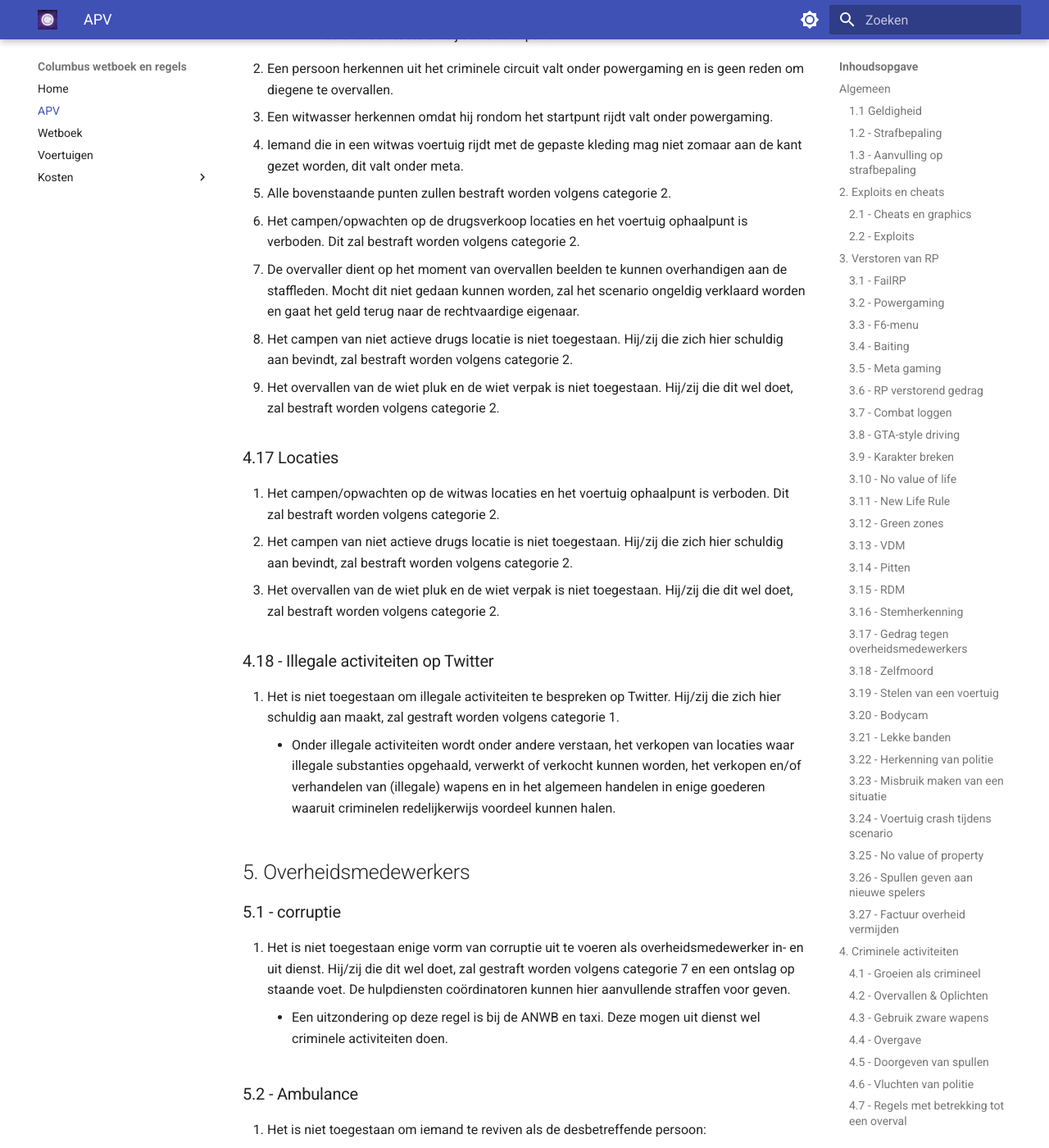
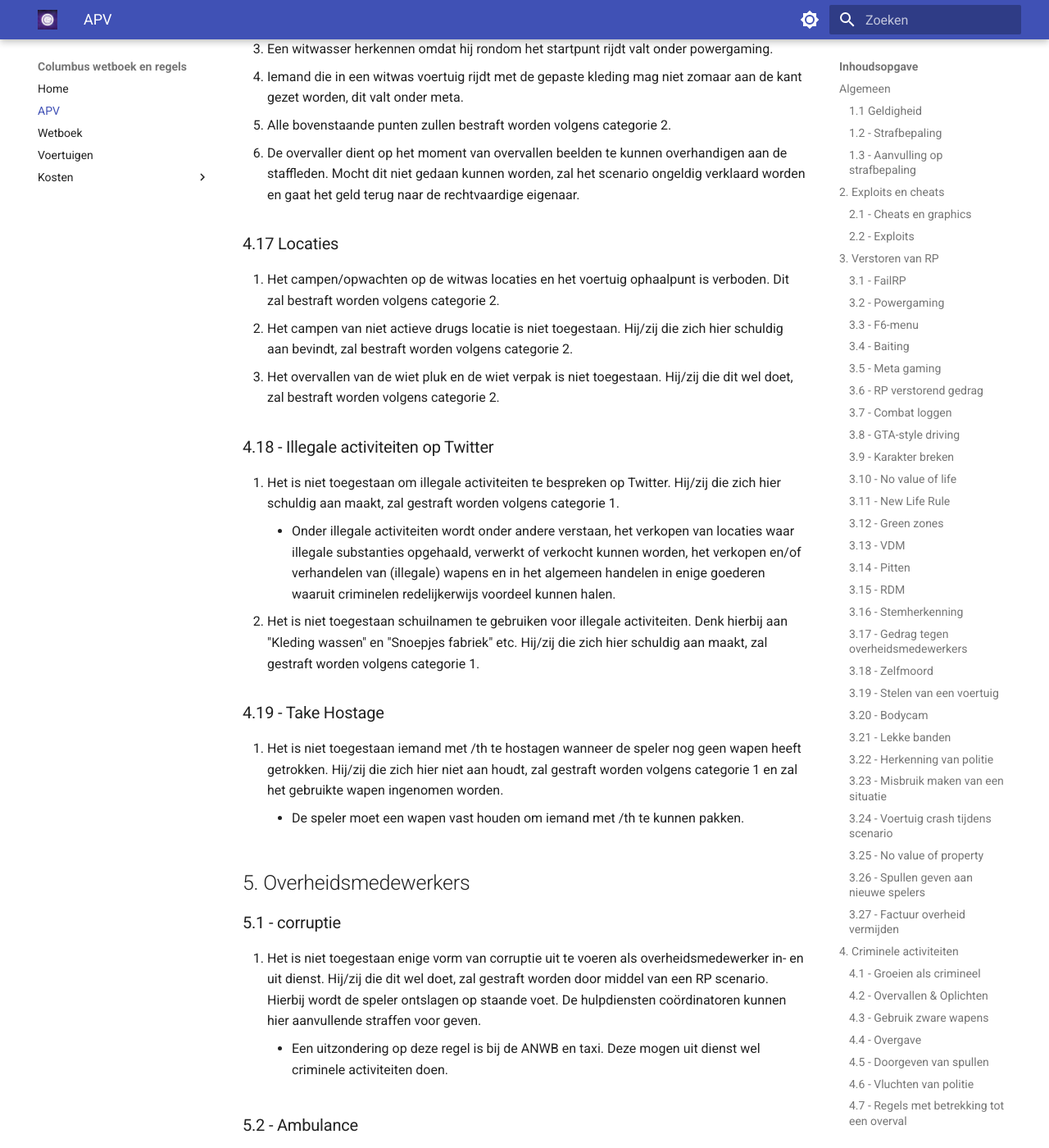
Before and after one commit to FabioK180/Columbus, an MkDocs documentation site: the page built from docs/apv.md, in a window 1280 px wide and 1400 px high, scrolled down 19250 px. Shown: the whole window at 82% size. Built offline with MkDocs 1.6.1 and Material for MkDocs 9.7.7, drawn with Linux system fonts in a browser that asks for light colours; some of the changed text lies outside the part shown.

Commit message:
Apv eerste druk klaar

```diff
--- a/docs/apv.md
+++ b/docs/apv.md
@@ -11,7 +11,7 @@
 
 ### 1.2 - Strafbepaling
 1. In Columbus gaan wij te werk met verschillende categorieën aan straffen.
-    * Categorie 1: Waarschuwing + Kick
+    * Categorie 1: Waarschuwing + 10 maanden (De speler heeft het recht eerst zijn/haar spullen weg te leggen.)
         * Wanneer iemand schuldig is aan 3 waarschuwingen in 1 maand zal er een straf opgelegd worden uit categorie 3.
     * Categorie 2: een ban van 2 dagen
     * Categorie 3: een ban van 4 dagen
@@ -20,6 +20,7 @@
     * Categorie 6: een perm ban
         * Deze straf kan preventief worden toegepast. Dit wil zeggen, dat wanneer iemand op heterdaad is betrapt bij het overtreden van een regel of iets bij zich heeft wat diegene niet bij zich hoort te hebben, deze straf toegepast kan worden. Deze straf zal dan in een ticket verder behandeld worden.
     * Categorie 7: account wipe
+2. Een stafflid zal ten alle tijden eerst naar de speler toe gaan om uitleg te geven over de straf. Wordt dit niet gedaan, dan kan het desbetreffende stafflid een staffwarn kunnen krijgen.
 
 ### 1.3 - Aanvulling op strafbepaling
 1. Er kan door een stafflid gekozen worden om af te wijken van de aangegeven straffen. Dit wil zeggen dat een stafflid de keuze heeft om aan de hand van de situatie en de bewijzen te bepalen of hij de straf verzwaard/vermindert.
@@ -261,7 +262,7 @@
     * Voorwerpen van de overheidsbanen.
     * Onder dwang iemand zijn huis betreden en dan leegroven.
     * Legale goederen (brood, water, repair kits etc.)
-    * Kofferbak mag ten alle tijden niet beroofd worden.
+        * Een uitzondering hier op is een porto. Deze mag wel afgenomen worden.
     * Kofferbak mag ten alle tijden niet beroofd worden.
 5. Met betrekking tot de volgende dingen/situaties is oplichten niet toegestaan:
     * Voertuigen
@@ -299,14 +300,14 @@
 
 ### 4.7 - Regels met betrekking tot een overval
 1. Het is ten strengste verboden een overval te doen zonder enige vorm van RP tussen de speler en de politie. Dit wordt “hit and run” genoemd. Hij/zij die dit doet zal gestraft worden volgens categorie 1 + buit en wapen inleveren.
-    * Uitzondering hierop zijn alle heists zoals de humane labs overval, treinoverval etc. Die mag wel met een “hit and run” gedaan worden.
+    * Uitzondering hierop zijn alle heists zoals treinoverval. Die mag wel met een “hit and run” gedaan worden.
 2. Een hostage mag geen kennis of vriend van je zijn, maar moet een onbekend persoon zijn. Dit staat ook wel bekend als ‘’friendly hostage’’. Hij/zij die zich hieraan schuldig maakt, zal gestraft worden volgens categorie 3.
 3. Het is niet de bedoeling dat elke overval een wild-west-situatie wordt, dus probeer op alle mogelijke manieren eerst een vuurgevecht te vermijden en onderhandel met de politie. Hij/zij die zich hieraan schuldig maakt, zal gestraft worden volgens categorie 1.
 4. Het is niet toegestaan een overval van welke soort dan ook te starten binnen een half uur voor de restart. Hij/zij die zich hieraan schuldig maakt, zal gestraft worden volgens categorie 1 + mogelijke buit inleveren.
 5. Het is niet toegestaan tijdens een achtervolging je voertuig in een garage te stoppen en vervolgens een andere hiervoor in de plaats te pakken. Dit is pas toegestaan wanneer de speler tien minuten lang niemand meer achter zich aan heeft. Hij/zij die zich hier niet aan houdt, zal bestraft worden volgens categorie 1. Dit geldt voor zowel ambtenaren als burgers.
     * Hetzelfde geldt voor appartementen of andere gebouwen waar de speler niet meer zichtbaar is voor de rest van de spelers.
 6. Politie heeft het recht binnen te vallen. Dit moet echter gedaan worden wanneer zij zeker weten de levens van de gegijzelde te redden. Wanneer dit niet het geval is, zit de politie in de fout. Hij/zij die zich hier schuldig aan maakt, zal gestraft worden volgens categorie 1.
-    * Dit geldt niet voor slagwapens zoals een knuppel. Hier mag politie ten allen tijde bij binnenvallen. Omdat dit  vaak geen zwaar letsel kan veroorzaken aan een hostage. Overigens zal dit niet altijd gedaan worden door de politie.
+    * Dit geldt niet voor slagwapens zoals een knuppel en ook niet voor een gebroken fles. Hier mag politie ten allen tijde bij binnenvallen. Omdat dit  vaak geen zwaar letsel kan veroorzaken aan een hostage. Overigens zal dit niet altijd gedaan worden door de politie.
 7. Het is niet toegestaan om een outside shooter te hebben wanneer er minder dan 5 agenten in dienst zijn. Hij/zij die dit wel doet, zal bestraft worden volgens categorie 1 en wordt het wapen, die de outside shooter op zak heeft, ingenomen.
     * 5 agenten mag er 1 outsider zijn
     * 6 agenten mogen er 2 outsiders zijn
@@ -325,7 +326,7 @@
 
 ### 4.10 - Ontvoeren burgers
 1. Een ontvoering dient ten alle tijden realistisch te verlopen. Het is daarom niet toegestaan iemand te ontvoeren op een motor of in een 3-deurs auto. Hij/zij die zich hier schuldig aan maakt, zal gestraft worden volgens categorie 1.
-2. Een persoon mag je maximaal 90 minuten ontvoeren/vas.
+2. Een persoon mag je maximaal 90 minuten ontvoeren/vast houden.
 
 ### 4.11 - Bounty hunter
 1. Bounty hunters zijn toegestaan mits hieraan goede RP is verbonden. Een voorbeeld hiervan: Je ontvoert diegene eerst, neemt hem mee naar een locatie en executeert diegene daar. Het is ten allen tijde verplicht de reden voor het moorden te melden bij het slachtoffer.
@@ -334,7 +335,7 @@
 
 ### 4.12 - Body looten
 1. Het is niet toegestaan een speler af te fouilleren die overleden is. Hij/zij die dit wel doet, zal gestraft worden volgens categorie 1 en het inleveren van de afgenomen spullen.
-2. De politie hebben een uitzondering op deze regel. Zij mogen dit wel.
+    * De politie hebben een uitzondering op deze regel. Zij mogen dit wel.
 3. Het is niet toegestaan iemand van de Politie te dwingen een wapen af te fouilleren van iemand om die zo dan weer te overvallen.
     * Het is wel toegestaan wanneer een politieagent het wapen fouilleert deze dan te gaan overvallen.
 
@@ -344,8 +345,7 @@
 2. Probeer ten alle tijden te voorkomen om te schieten bij een officieel gang huis.
 3. Het is verboden om valse meldingen te maken in de omgeving van een gang huis met de intentie tot uitlokken van de criminelen of het in de problemen werken van de rivaliserende groep.
     * Dit geldt ook voor loodsen. Het is dus niet toegestaan een neppe melding te maken bij een loods.
-4. Het afnemen van items, wapens en geld van een speler is alleen toegestaan als hier een roleplay aan is verbonden.
-5. Wanneer de leden in een gang zodanig opvallen op een negatieve manier (bijvoorbeeld veel warnings), zal de gang coördinator zelf een gepaste straf geven. Dit kan zelfs leiden tot een volledige opschorting van de groep.
+4. Wanneer de leden in een gang zodanig opvallen op een negatieve manier (bijvoorbeeld veel warnings), zal de gang coördinator zelf een gepaste straf geven. Dit kan zelfs leiden tot een volledige opschorting van de groep.
     * Dit geldt ook als een gang een van de bovenstaande punten te vaak overtreedt.
 
 ### 4.14 - Gang war
@@ -357,32 +357,27 @@
 2. Er kan voor gekozen worden andere eisen te stellen aan het aflopen van een gangwar. Dit moet ten alle tijden door besproken worden via een ticket met de gang coördinatoren.
 3. Tijdens een officiële gangwar is het niet toegestaan dat ally gangs elkaar helpen.
 4. Wanneer een speler gedood is door de tegenstander mag hij/zij niet meer deelnemen aan de gang war. Hij/zij die zich hier schuldig aan maakt, zal gestraft worden volgens categorie 1.
-5. Er is bij een gang war geen reden tot doden. Probeer ten alle tijden zoveel mogelijk de RP aan te gaan.
-6. Het is niet toegestaan tijdens een gang war dezelfde persoon over en over te doden. Wanneer de speler dood is gemaakt weet de speler niks meer van de war en hoeft diegene niet meer dood gemaakt te worden. Gebeurt dit een keer, is dit geen probleem. Wordt dit vaker gedaan, zal hij/zij gestraft worden volgens categorie 1.
-7. Het is ten strengste verboden misbruik te maken van het gang war principe. Wordt er door de gang coördinatoren opgemerkt dat dit gebeurd, zal de leider van de groep gestraft worden volgens categorie 1 en kunnen de gang coördinatoren eventuele verdere straffen uitdelen.
+5. Het is niet toegestaan tijdens een gang war dezelfde persoon over en over te doden. Wanneer de speler dood is gemaakt weet de speler niks meer van de war en hoeft diegene niet meer dood gemaakt te worden. Gebeurt dit een keer, is dit geen probleem. Wordt dit vaker gedaan, zal hij/zij gestraft worden volgens categorie 1.
+6. Het is ten strengste verboden misbruik te maken van het gang war principe. Wordt er door de gang coördinatoren opgemerkt dat dit gebeurd, zal de leider van de groep gestraft worden volgens categorie 1 en kunnen de gang coördinatoren eventuele verdere straffen uitdelen.
 
 ### 4.15 - Doden van agenten
 1. Het is niet toegestaan zonder geldige reden een agent dood te schieten. De reden: “het is een agent.” is dus geen geldige reden. Hij/zij die zich hier niet aan houdt, zal gestraft worden volgens categorie 2.
 2. Het doodschieten van een agent omdat een vriend wordt aangehouden voor een simpele overtreding is niet toegestaan.
 3. De speler is verplicht ten alle tijden de RP aan te gaan met de politie. Dit kan door de agent te handsuppen om de arrestant vrij te laten en dus niet de agent te doden. Hij/zij die zich hier niet aan houdt, zal gestraft worden volgens categorie 2.
     * Handsuppen mag pas gedaan worden wanneer er met zekerheid gezegd kan worden dat de arrestant een zware straf zal krijgen.
+4. Het dood schieten van een agent omdat de speler celstraf heeft gekregen van deze agent is niet toegestaan. Hij/zij die dit wel doet, zal gestraft worden volgens categorie 1.
 
 ### 4.16  Witwassen
 1. Een witwasser overvallen is toegestaan wanneer minimaal één van onderstaande punten van toepassing is.
     * Hij/zij beschermende kleding zoals een body armor draagt.
-    * Gezichtsbedekking op heeft tijdens het verkopen.
+    * Gezichtsbedekking op heeft tijdens het witwassen.
     * Een overduidelijke escort heeft.
         * Zoals: Een voertuig die er overduidelijk achteraan rijdt, meerdere personen die in het voertuig zitten zonder de goede handelingen uit te voeren of niet de correcte kleding aan hebben.
-    * Een persoon die verdachte handelingen doet bij een afleverpunt die niet passen bij de baan die de persoon op dat moment rijdt
-        * Zoals: alleen toeteren bij een afleverpunt.
 2. Een persoon herkennen uit het criminele circuit valt onder powergaming en is geen reden om diegene te overvallen.
 3. Een witwasser herkennen omdat hij rondom het startpunt rijdt valt onder powergaming.
 4. Iemand die in een witwas voertuig rijdt met de gepaste kleding mag niet zomaar aan de kant gezet worden, dit valt onder meta.
 5. Alle bovenstaande punten zullen bestraft worden volgens categorie 2.
-6. Het campen/opwachten op de drugsverkoop locaties en het voertuig ophaalpunt is verboden. Dit zal bestraft worden volgens categorie 2.
 7. De overvaller dient op het moment van overvallen beelden te kunnen overhandigen aan de staffleden. Mocht dit niet gedaan kunnen worden, zal het scenario ongeldig verklaard worden en gaat het geld terug naar de rechtvaardige eigenaar.
-8. Het campen van niet actieve drugs locatie is niet toegestaan. Hij/zij die zich hier schuldig aan bevindt, zal bestraft worden volgens categorie 2.
-9. Het overvallen van de wiet pluk en de wiet verpak is niet toegestaan. Hij/zij die dit wel doet, zal bestraft worden volgens categorie 2.
 
 ### 4.17 Locaties
 1. Het campen/opwachten op de witwas locaties en het voertuig ophaalpunt is verboden. Dit zal bestraft worden volgens categorie 2.
@@ -392,11 +387,16 @@
 ### 4.18 - Illegale activiteiten op Twitter
 1. Het is niet toegestaan om illegale activiteiten te bespreken op Twitter. Hij/zij die zich hier schuldig aan maakt, zal gestraft worden volgens categorie 1.
     * Onder illegale activiteiten wordt onder andere verstaan, het verkopen van locaties waar illegale substanties opgehaald, verwerkt of verkocht kunnen worden, het verkopen en/of verhandelen van (illegale) wapens en in het algemeen handelen in enige goederen waaruit criminelen redelijkerwijs voordeel kunnen halen.
+2. Het is niet toegestaan schuilnamen te gebruiken voor illegale activiteiten. Denk hierbij aan "Kleding wassen" en "Snoepjes fabriek" etc. Hij/zij die zich hier schuldig aan maakt, zal gestraft worden volgens categorie 1.
+
+### 4.19 - Take Hostage
+1. Het is niet toegestaan iemand met /th te hostagen wanneer de speler nog geen wapen heeft getrokken. Hij/zij die zich hier niet aan houdt, zal gestraft worden volgens categorie 1 en zal het gebruikte wapen ingenomen worden.
+    * De speler moet een wapen vast houden om iemand met /th te kunnen pakken.
 
 ## 5. Overheidsmedewerkers
 
 ### 5.1 - corruptie
-1. Het is niet toegestaan enige vorm van corruptie uit te voeren als overheidsmedewerker in- en uit dienst. Hij/zij die dit wel doet, zal gestraft worden volgens categorie 7 en een ontslag op staande voet. De hulpdiensten coördinatoren kunnen hier aanvullende straffen voor geven.
+1. Het is niet toegestaan enige vorm van corruptie uit te voeren als overheidsmedewerker in- en uit dienst. Hij/zij die dit wel doet, zal gestraft worden door middel van een RP scenario. Hierbij wordt de speler ontslagen op staande voet. De hulpdiensten coördinatoren kunnen hier aanvullende straffen voor geven.
     * Een uitzondering op deze regel is bij de ANWB en taxi. Deze mogen uit dienst wel criminele activiteiten doen.
 
 ### 5.2 - Ambulance
@@ -410,14 +410,16 @@
 6. De ambulance dient te vragen wat er is gebeurd aan de speler wanneer dit niet duidelijk wordt gemaakt door eventuele bijstanders. De speler hoort hier eerlijk antwoord op te geven via /me. Hij/zij die liegt over wat er is gebeurd zal gestraft worden volgens categorie 1.
 
 ### 5.3 - ANWB
-1. Het is niet toegestaan om als ANWB-medewerkers in dienst criminele activiteiten te verrichten. Hij/zij die dit wel doet, zal gestraft worden volgens categorie 2 en een ontslag op staande voet.
-    * Het is wel toegestaan wanneer de ANWB-medewerkers uit dienst is.
-2. Het is niet toegestaan als ANWB-medewerkers uit dienst voertuigen te repareren. Hij/zij die dit wel doet, zal gestraft worden volgens categorie 2.
+1. Het is niet toegestaan om als ANWB-medewerker in dienst criminele activiteiten te verrichten. Hij/zij die dit wel doet, zal gestraft worden volgens categorie 2 en een ontslag op staande voet.
+    * Het is wel toegestaan wanneer de ANWB-medewerker uit dienst is.
+2. Het is niet toegestaan als ANWB-medewerker uit dienst voertuigen te repareren. Hij/zij die dit wel doet, zal gestraft worden volgens categorie 2.
 3. Een ANWB-medewerker die uit dienst gaat, dient voor 30 minuten zich niet bezig te houden met criminele activiteiten. Hij/zij die dit wel doet, zal gestraft worden volgens categorie 1.
     * Bij het vaker overtreden van deze regel kan er gekozen worden de speler te ontslaan.
+4. Het is niet toegestaan om als ANWB-medewerker voertuigen gratis te repareren. Hij/zij die dit wel doet, zal gestraft worden volgens 5.1 - corruptie.
 
 ### 5.4 - Politie
 1. Het is niet toegestaan de banden van een voertuig te taseren. De speler die zich hier schuldig aan maakt, zal gestraft worden volgens categorie 1.
+2. Het is niet toegestaan om op de banden van een voertuig te schieten die sneller gaat dan 120 km/h en het is ook niet toegestaan zomaar te schieten op een voertuig waarvan niet te bevestigen is of deze een vuurwapen in bezit heeft. Hij/zij die dit wel doet, zal gestraft worden volgens categorie 1.
 2. Het is niet toegestaan om als agent zomaar dodelijk vuur toe te passen. Hij/zij die dit wel doet, zal gestraft worden volgens categorie 1.
     * Tijdens de training zal er specifiek benoemd worden wanneer dit wel mag. Alles daarbuiten is dus niet toegestaan.
 3. Je dient ten alle tijden het leven van burgers te redden. Wat er ook gebeurt, je dient te handelen op een dusdanige manier dat je met grote zekerheid kan zeggen dat het leven van de burger gespaard wordt. Hij/zij die dit niet doet, zal gestraft worden volgens categorie 1.
@@ -433,27 +435,21 @@
 10. Het is niet toegestaan afgenomen spullen weg te leggen binnen 10 minuten na het afnemen van deze spullen. Hij/zij die zich hier niet aan houdt, zal gestraft worden volgens categorie 1.
 
 ### 5.5 - Overheids items
-1. Het is niet toegestaan spullen die verkregen zijn vanuit uw baan door te verkopen of te geven aan iemand die niet over deze baan beschikt. Hij/zij die wel doet, zal gestraft worden volgens corruptie.
+1. Het is niet toegestaan spullen die verkregen zijn vanuit uw baan door te verkopen of te geven aan iemand die niet over deze baan beschikt. Hij/zij die wel doet, zal gestraft worden volgens 5.1 - corruptie.
 
-### 5.6 - Overheid Objecten
-1. Alle overheidsmedewerkers hebben een maximum aantal objecten die zij mogen gebruiken. Dit maximum zit vast aan een auto. Dit wil zeggen dat wanneer er 2 auto’s aanwezig zijn er dus 2 keer zoveel objecten gebruikt mogen worden. Een motor telt hier dus niet bij. Onder objecten worden de volgende dingen bedoeld:
-    * Afzet borden - Hier mogen er 3 van worden gebruikt.
-    * verkeerspionnen - Hier mogen er 5 van gebruikt worden.
-2. Hij/zij die zich hier niet aan houdt, zal gestraft worden volgens categorie 1.
-
-### 5.7 - Gedrag als overheidsmedewerker
+### 5.6 - Gedrag als overheidsmedewerker
 1. Wanneer de speler in dienst is bij een van de overheidsbanen dient deze ten alle tijden professioneel te gedragen.
     * De speler gaat dus niet spelers uitlokken tot fout gedrag of bedreigen. Dit is simpelweg een voorbeeld. Er vallen nog veel meer dingen hieronder.
 2. Hij/zij die zich hier niet aan houdt, zal gestraft worden volgens categorie 1 en krijgt ontslag op staande voet.
 
-### 5.8 - Misbruik maken van overheidsbaan
+### 5.7 - Misbruik maken van overheidsbaan
 1. Het is ten strengste verboden als overheidsmedewerker misbruik te maken van het beroep dat je uitvoert. Enkele voorbeelden hiervan zijn:
     * Het geven van een politiewapen zodat een speler gratis kogels krijgt.
     * Het reviven van vrienden die niet meer te redden zijn.
     * Het optreden als advocaat bij een misdrijf van vrienden en/of waar je zelf bij betrokken bent geweest.
 2. Hij/zij die zich hier niet aan houdt, zal gestraft worden volgens categorie 1.
 
-### 5.9 - Beroepskleding
+### 5.8 - Beroepskleding
 1. Er wordt verwacht dat de speler ten aller tijden de kleding draagt die voorzien is door uw werkgever tijdens het uitvoeren van uw baan. Wordt dit niet gedaan, zal de speler gestraft worden volgens categorie 2.
 2. Hij/zij die niet over een overheidsbaan beschikt, maar wel overheids kleding draagt, zal bestraft worden volgens categorie 2.
 3. Het is toegestaan om kogelwerende vesten te dragen, echter is het verboden als er termen als "Politie" opstaan of verwijzen naar de Politie. Hetzelfde geldt voor tassen en andere accessoires.
@@ -463,6 +459,9 @@
         * ANWB
         * Advocaten (Justitie)
         * Taxi
+
+### 5.9 - Money farmen
+1. Het is niet toegestaan als overheidsmedewerker stil te staan om zo geld te verdienen zonder iets te doen. Dit wordt ook wel "money farmen" genoemd. Hij/zij die zich hier schuldig aan maakt, zal gestraft worden volgens categorie 1 en zal het geld wat hiermee is verdiend moeten inleveren.
 
 ## 6. Overige regels
 
@@ -488,9 +487,10 @@
 1. Het is ten alle tijden verboden geweld te gebruiken of welke vorm dan ook tegen een andere speler in taak- of celstraf. Hij/zij die zich hier schuldig aan maakt, zal gestraft worden volgens categorie 1.
 
 ### 6.5 - Cooldown
-1. Het is verplicht een cooldown aan te vragen van 3 dagen wanneer de speler van overheidsbaan naar de criminaliteit gaat. De speler mag dan 3 dagen lang geen criminele activiteiten verrichten.
-2. Het is verplicht een cooldown aan te vragen van 3 dagen wanneer de speler van de criminaliteit naar de overheidsbaan gaat. De speler mag voor deze 3 dagen wel al gesolliciteerd hebben, maar mag pas officieel deelnemen aan dit beroep wanneer hij/zij een 3 dagen cooldown heeft gehad.
-3. Hij/zij die zich hier niet aan houdt, zal gestraft worden volgens categorie 3. Dit staat dan gelijk aan de cooldown + een dag.
+1. Het is verplicht een cooldown aan te vragen van 24 uur wanneer de speler van overheidsbaan naar crimineel gaat en vica versa. Dit geldt ook wanneer de speler van overheidsinstantie wisselt.
+    * De cooldown gaat pas in wanneer er een door een hulpdienst coördinator de cooldown is toegepast.
+2. De speler met een cooldown mag in deze 24 uur geen criminele activitetien en geen rollen hebben voor een overheidsinstanties. De speler die zich hier niet aan houdt, zal een cooldown krijgen van 3 dagen.
+    * Houdt de speler in deze 3 dagen zichzelf er nog steeds niet aan, zal hij/zij een ban krijgen van 3 dagen.
 
 ### 6.6 - IRL Trade
 1. Het verhandelen van items, valuta, diensten of accounts voor echt geld is verboden en zal worden bestraft met een straf volgens categorie 6.
@@ -520,6 +520,7 @@
 
 ### 6.12 - Les voertuigen
 1. Het is ten strengste verboden voertuigen die verkregen zijn van CBR of andere les instellingen te gebruiken op een wijze waar ze niet voor bedoeld zijn. Hij/zij die dit wel doet, zal bestraft worden volgens categorie 1.
+2. Hij/zij die met opzet een les voertuig beukt of irriteerd, zal gestraft worden volgens categorie 1.
 
 ### 6.13 - Standaard outfit
 1. Het dragen van de standaard outfit, kaal met een Just Do It outfit, is niet toegestaan. Je bent verplicht een volledige outfit te maken waarin alle onderdelen realistisch zijn. Het is dus niet toegestaan rond te lopen zonder armen of benen.
@@ -529,7 +530,7 @@
 1. Het is niet toegestaan om in een Discord te zitten waar jij niet bij hoort. Een overheidsmedewerker zit dus niet in de onderwereld Discord en een crimineel zit niet in de overheids Discord. Met uitzondering van ANWB, taxi en Staff.
 
 ### 6.15 - Belediging
-1. Hij/zij die scheldt met hedendaags relevante ziektes (kanker en dergelijke) of met racistische opmerkingen, of andere ongepaste opmerkingen, wordt gestraft met een straf van maximaal categorie 6 en minimale ban van 2 weken.
+1. Hij/zij die scheldt met hedendaags relevante ziektes (kanker en dergelijke) of met racistische opmerkingen, of andere ongepaste opmerkingen, wordt gestraft met een minimale straf van categorie 4  en een straf van maximaal categorie 6.
     * Dit geldt ook op Discord-, Steam- en Character namen
 
 ### 6.16 - Streamsnipen
```
